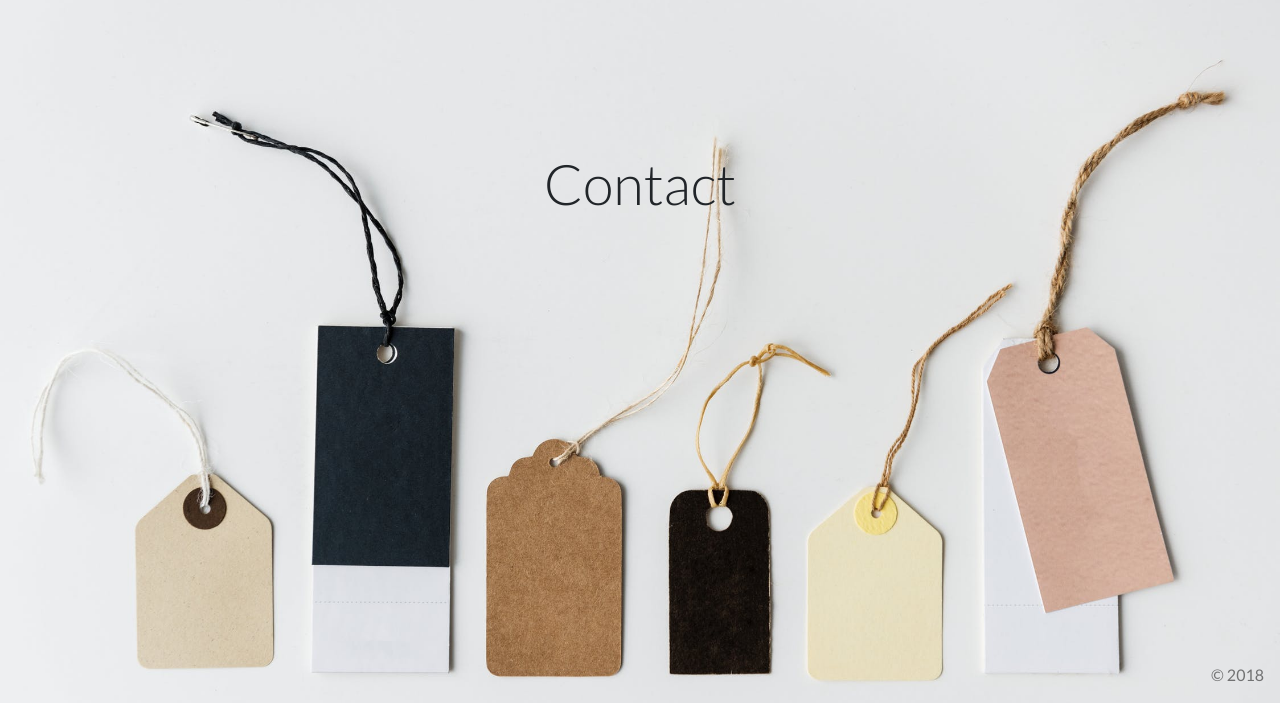
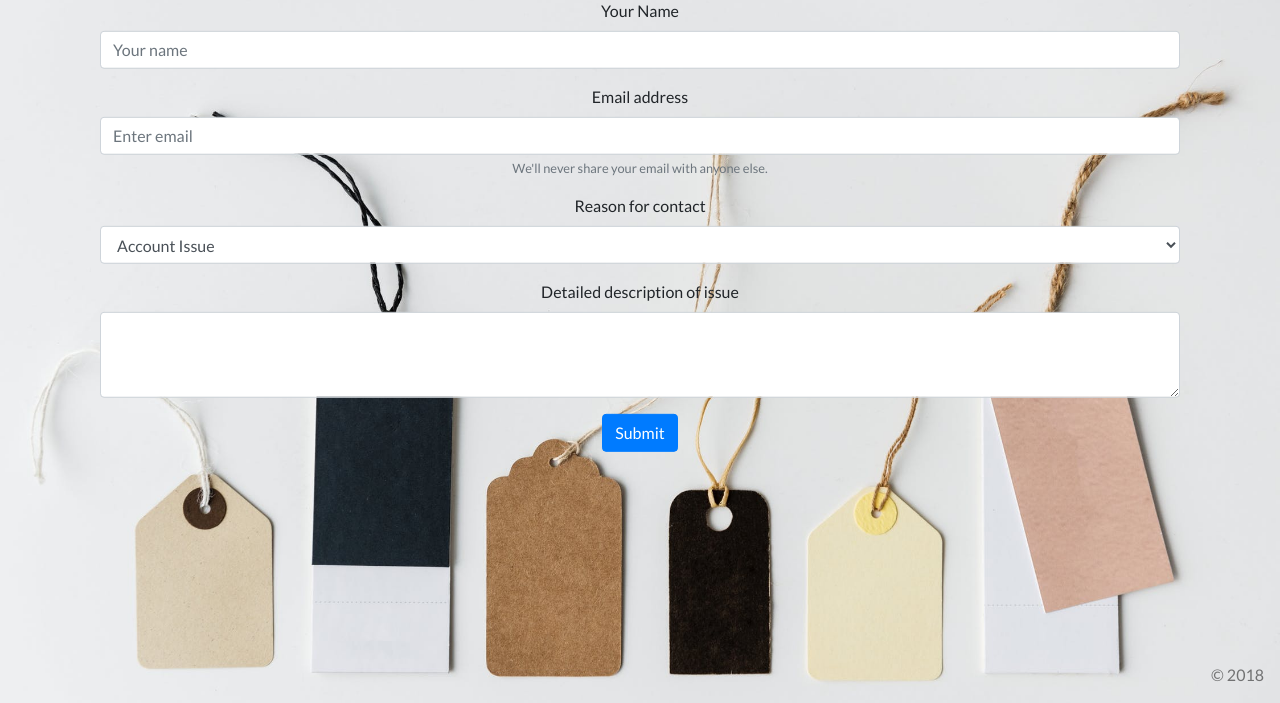
Before and after one commit to brianbolnick/project-10, a PHP site: page /contact.php in a window 1280 px wide. Shown: the part 97-800 px from the top of the page. Run offline with PHP 8.4, Linux system fonts and the light colour scheme; some libraries are stand-ins or nearby versions.

Commit message:
update contact us page
update contact us page

```diff
--- a/contact.php
+++ b/contact.php
@@ -18,6 +18,34 @@
         <?php include("header.php"); ?>
         <div class="container home-container"  >
             <h1 class="home-title">Contact</h1>
+			<div class="col-lg-auto col-md-auto col-sm-auto">
+			<form>
+			    <div class="form-group">
+					<label for="contactName">Your Name</label>
+					<input type="text" class="form-control" id="contactName" placeholder="Your name" required>
+				</div>
+				<div class="form-group">
+					<label for="contactEmail">Email address</label>
+					<input type="email" class="form-control" id="contactEmail" placeholder="Enter email" required>
+					<small id="emailHelp" class="form-text text-muted">We'll never share your email with anyone else.</small>
+				</div>
+				<div class="form-group">
+					<label for="contactIssue">Reason for contact</label>
+					<select class="form-control" id="contactIssue" required>
+						<option>Account Issue</option>
+						<option>General Question</option>
+						<option>Listing Issue</option>
+						<option>Report a Listing/User</option>
+						<option>Other</option>
+					</select>
+				</div>
+				<div class="form-group" required>
+					<label for="contactDetails">Detailed description of issue</label>
+					<textarea class="form-control" rows="3" id="fDescription"></textarea>
+				</div>
+				<button type="submit" class="btn btn-primary">Submit</button>
+			</form>
+			</div>
         </div>
     </body>
     <?php include("footer.php"); ?>
```
